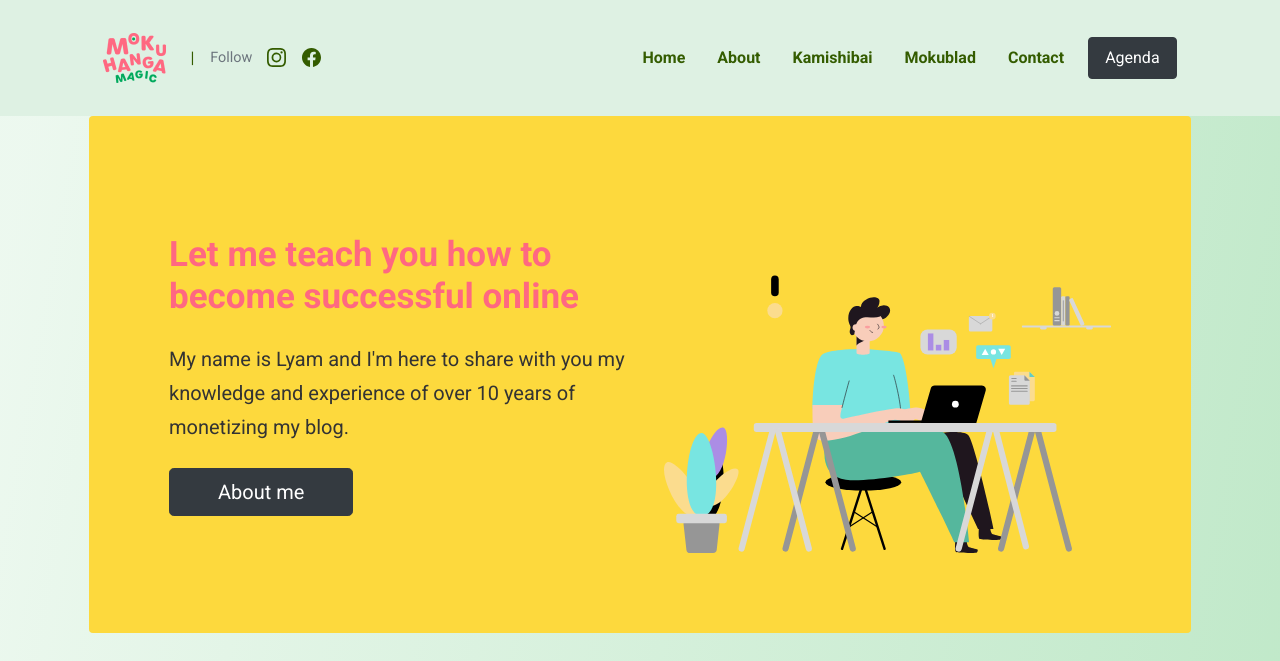
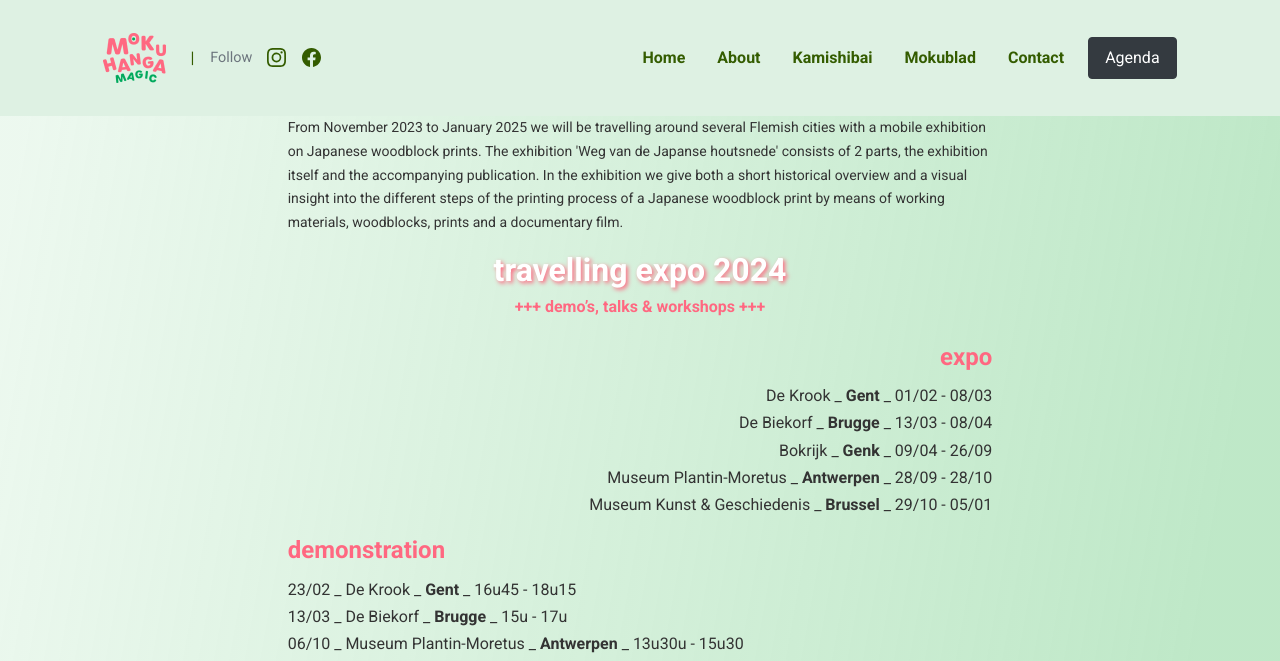
Before and after one commit to mokuhangamagic/mokuhangamagic.github.io, a Jekyll site: the page built from index.md, in a window 1280 px wide and 1400 px high. Shown: the top 661 px of the window. Built offline with Jekyll 4.4.1, drawn with Linux system fonts in a browser that asks for light colours; the list of posts is cut into pages by our own code; comment, search, counter and statistics services are not loaded; some of the changed text lies outside the part shown; grey boxes are pictures that could not be loaded.

Commit message:
Cleanup + new hompage

```diff
--- a/_includes/newsletter.html
+++ /dev/null
@@ -1,28 +0,0 @@
-<!-- Go to your Mailchimp account/Lists/Sign Up Forms/Embedded forms and replace the code below with your own  -->
-
-<!-- Begin MailChimp Signup Form -->
-<link href="//cdn-images.mailchimp.com/embedcode/classic-10_7.css" rel="stylesheet" type="text/css">
-<style type="text/css">
-	#mc_embed_signup{background:#fff; clear:left; }
-	/* Add your own MailChimp form style overrides in your site stylesheet or in this style block.
-	   We recommend moving this block and the preceding CSS link to the HEAD of your HTML file. */
-</style>
-<div id="mc_embed_signup">
-<form action="xxx" method="post" id="mc-embedded-subscribe-form" name="mc-embedded-subscribe-form" class="validate" target="_blank" novalidate>
-	<div id="mc_embed_signup_scroll">
-	<h2>Sign up to get our weekly free guide to selling digital downloads</h2>
-
-<div class="mc-field-group">
-	<input type="email" value="" name="EMAIL" class="required email" id="mce-EMAIL" placeholder="E-mail Address">
-</div>
-	<div id="mce-responses" class="clear">
-		<div class="response" id="mce-error-response" style="display:none"></div>
-		<div class="response" id="mce-success-response" style="display:none"></div>
-	</div>    <!-- real people should not fill this in and expect good things - do not remove this or risk form bot signups-->
-	<div style="position: absolute; left: -5000px;" aria-hidden="true"><input type="text" name="b_8aeb20a530e124561927d3bd8_8c3d2d214b" tabindex="-1" value=""></div>
-	<div class="clear"><input type="submit" value="Subscribe" name="subscribe" id="mc-embedded-subscribe" class="button"></div>
-	</div>
-</form>
-</div>
-<script type='text/javascript' src='//s3.amazonaws.com/downloads.mailchimp.com/js/mc-validate.js'></script><script type='text/javascript'>(function($) {window.fnames = new Array(); window.ftypes = new Array();fnames[0]='EMAIL';ftypes[0]='email';fnames[3]='MMERGE3';ftypes[3]='text';fnames[1]='MMERGE1';ftypes[1]='text';fnames[2]='MMERGE2';ftypes[2]='text';fnames[4]='MMERGE4';ftypes[4]='text';fnames[5]='MMERGE5';ftypes[5]='text';}(jQuery));var $mcj = jQuery.noConflict(true);</script>
-<!--End mc_embed_signup-->
--- a/_includes/postbox.html
+++ /dev/null
@@ -1,21 +0,0 @@
-<!-- begin post -->
-{% assign author = site.authors[post.author] %}
-<div class="card">
-    <a href="{{ post.url | absolute_url }}">
-        {% if post.image %} <img class="rounded mb-4" src="{{ site.baseurl }}/{{ post.image }}" alt="{{ post.title }}"> {% endif %}
-    </a>
-    <div class="card-block">
-        <h2 class="card-title h4 serif-font"><a href="{{ post.url | absolute_url }}">{{ post.title }}</a></h2>
-        <p class="card-text text-muted">{{ post.excerpt | strip_html | truncatewords:15 }}</p>
-        <div class="metafooter">
-            <div class="wrapfooter small d-flex align-items-center">
-                <span class="author-meta">
-                By  <span class="post-name"> {% if post.author %}{{ author.display_name }}{% else %}{{ site.author }}{% endif %}, </span>
-                on <span class="post-date">{{ post.date | date_to_string }}</span>
-                </span>
-                <div class="clearfix"></div>
-            </div>
-        </div>
-    </div>
-</div>
-<!-- end post -->
--- /dev/null
+++ b/_includes/reizende-expo.html
@@ -0,0 +1,29 @@
+<div class="expo2024 pt-3">
+    <h1 class="text-center">travelling expo 2024</h1>
+    <h2 class="text-center">+++ demo’s, talks & workshops +++</h2>
+    <div class="text-right pt-3">
+        <h4>expo</h4>
+        <div>De Krook _ <strong>Gent</strong> _ 01/02 - 08/03</div>
+        <div>De Biekorf _ <strong>Brugge</strong> _ 13/03 - 08/04</div>
+        <div>Bokrijk _ <strong>Genk</strong> _ 09/04 - 26/09</div>
+        <div>Museum Plantin-Moretus _ <strong>Antwerpen</strong> _ 28/09 - 28/10 </div>
+        <div>Museum Kunst & Geschiedenis _ <strong>Brussel</strong> _ 29/10 - 05/01</div>
+    </div>
+    <div class="text-left pt-3">
+        <h4>demonstration</h4>
+        <div>23/02 _ De Krook _ <strong>Gent</strong> _ 16u45 - 18u15</div>
+        <div>13/03 _ De Biekorf _ <strong>Brugge</strong> _ 15u - 17u</div>
+        <div>06/10 _ Museum Plantin-Moretus _ <strong>Antwerpen</strong> _ 13u30u - 15u30</div>
+        <div>09/11 _ Museum Kunst&Geschiedenis _ <strong>Brussel</strong></div>
+    </div>
+    <div class="text-right pt-3">
+        <h4>workshop</h4>
+        <div>Tips van de meester 1 _ Bokrijk _ <strong>Genk</strong> _ 18/05, 14u - 17u</div>
+        <div>Tips van de meester 2 _ Bokrijk _ <strong>Genk</strong> _ 01/06, 14u - 17u</div>
+    </div>
+    <div class="text-left pt-3">
+        <h4>talk</h4>
+        <div>13/03 _ De Biekorf _ <strong>Brugge</strong> _ 19u30 - 21u (dutch)</div>
+        <div>18/05 _ Bokrijk _ <strong>Genk</strong> _ 10u30 - 12u30u (dutch)</div>
+    </div>
+</div>
--- a/_includes/sidebar.html
+++ /dev/null
@@ -1,10 +0,0 @@
-<div class="sidebar sticky-top">
-    <div class="sidebar-section">
-        <h5><span>Newsletter</span></h5>
-        {% include newsletter.html %}
-    </div>
-    <div class="sidebar-section">
-        <h5><span>Your Ad Here</span></h5>
-        <img src="{{site.baseurl}}/assets/images/ad.png">
-    </div>
-</div>
--- a/assets/css/theme.scss
+++ b/assets/css/theme.scss
@@ -635,3 +635,15 @@ span.navigation:before {
     transition: all .3s;
     opacity:.8;
 }
+
+.expo2024 {
+    font-size:16px;
+    h1 {
+        font-size: 32px;
+        color: white;
+        text-shadow: 2px 2px 4px $pink;
+    };
+    h2 {
+        font-size: 16px;
+    }
+}
--- a/index.html
+++ /dev/null
@@ -1,60 +0,0 @@
----
-title: Home
-layout: default
-background: '/img/bg-index.jpg'
----
-
-<!-- Home Intro
-================================================== -->
-{% if page.url == "/" %}
-<div class="rounded mb-5 hero">
-  <div class="row align-items-center justify-content-between">
-    <div class="col-md-6">
-      <h1 class="font-weight-bold mb-4 serif-font">Let me  teach you how to become successful online</h1>
-      <p class="lead mb-4">My name is Lyam and I'm here to share with you my knowledge and experience of over 10 years of monetizing my blog.</p>
-      <a href="{{site.baseurl}}/about" class="btn btn-dark text-white px-5 btn-lg">About me</a>
-    </div>
-    <div class="col-md-6 text-right pl-0 pl-lg-4">
-      <img class="intro" height="500" src="{{site.baseurl}}/assets/images/intro.svg">
-    </div>
-  </div>
-</div>
-{% endif %}
-
-<!-- Featured
-================================================== -->
-<section class="row">
-  {% for post in site.posts %}
-      {% if post.featured == true %}
-          <div class="col-md-4 mb-5">
-          {% include postbox.html %}
-          </div>
-      {% endif %}
-  {% endfor %}
-  </div>
-</section>
-
-<!-- Posts List with Sidebar (except featured)
-================================================== -->
-<section class="row">
-  <div class="col-sm-8">
-    <div class="row">
-      {% for post in paginator.posts %}
-      {% unless post.featured == true %}
-      <div class="col-md-6 mb-5">
-        {% include postbox.html %}
-      </div>
-      {% endunless %}
-      {% endfor %}
-    </div>
-    <!-- Pagination -->
-    <div class="bottompagination">
-      <span class="navigation" role="navigation">
-          {% include pagination.html %}
-      </span>
-    </div>
-  </div>
-  <div class="col-sm-4">
-    {% include sidebar.html %}
-  </div>
-</section>
--- /dev/null
+++ b/index.md
@@ -0,0 +1,13 @@
+---
+title: Home
+layout: default
+---
+
+<div class="col-lg-8 mx-auto">
+
+From November 2023 to January 2025 we will be travelling around several Flemish cities with a mobile exhibition on Japanese woodblock prints.
+
+The exhibition 'Weg van de Japanse houtsnede' consists of 2 parts, the exhibition itself and the accompanying publication. In the exhibition we give both a short historical overview and a visual insight into the different steps of the printing process of a Japanese woodblock print by means of working materials, woodblocks, prints and a documentary film.
+
+  {% include reizende-expo.html %}
+</div>
```
Also changed, not shown: _includes/disqus.html (deleted, +0 -14 lines), _layouts/categories.html (+0 -9 lines), _layouts/post.html (+1 -26 lines).
